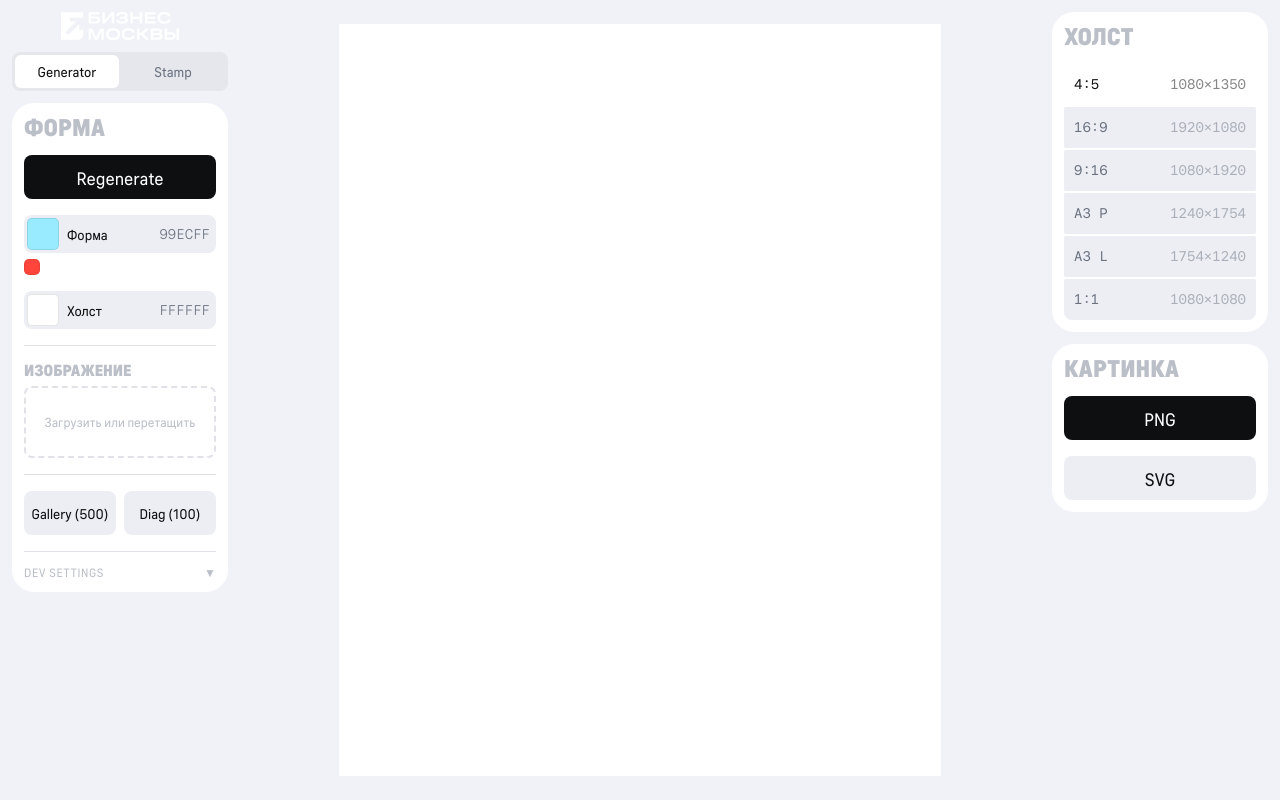
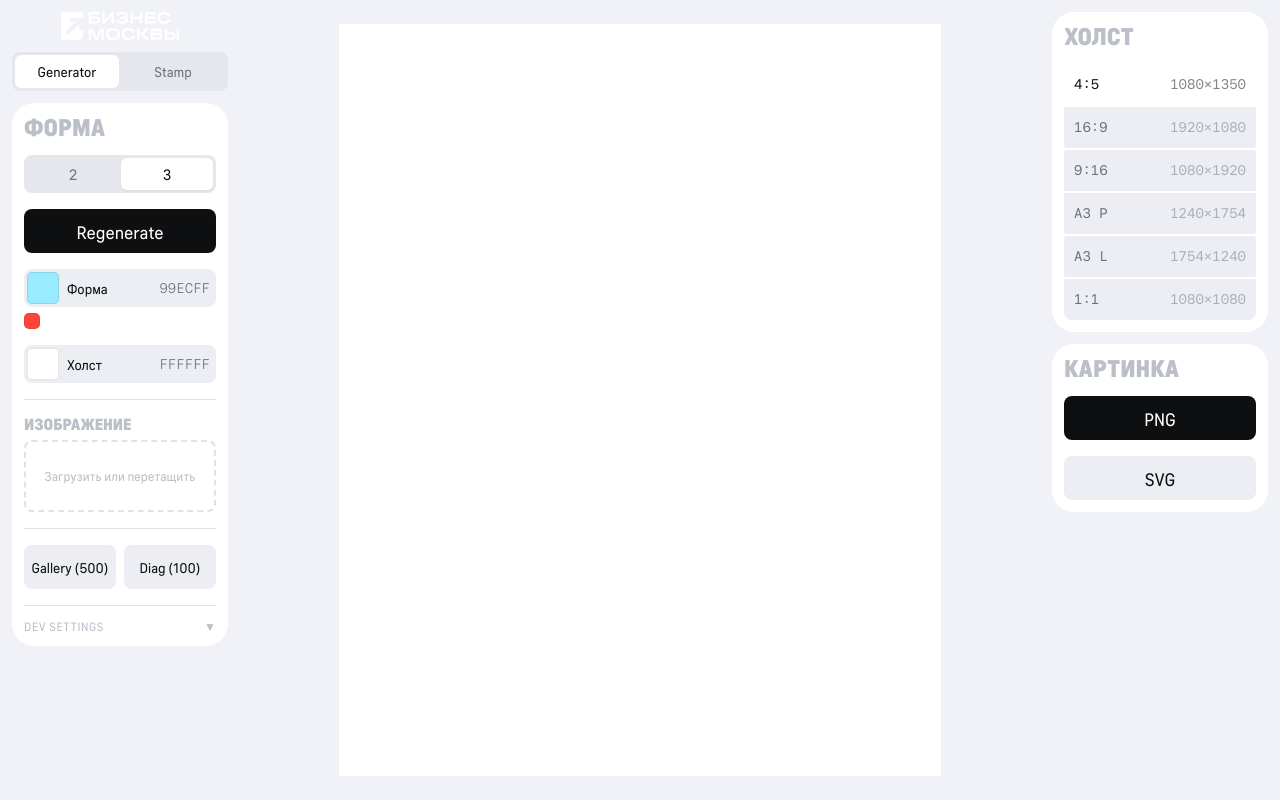
Before and after one commit to blessque/rosmolodezh-canvas, a React (Vite) app: page / in a window 1280 px wide. Built offline with nearby package versions, Linux system fonts and the light colour scheme.

Commit message:
feat: rect count segmented control + canvas-aware size contrast

```diff
--- a/src/modes/generator/GeneratorEngine.ts
+++ b/src/modes/generator/GeneratorEngine.ts
@@ -281,14 +281,13 @@ function buildTwoRectLayout(
 function buildThreeRectYCascade(
   docWidth: number, docHeight: number, cornerRadius: number,
   primaryMode: DistortionMode, relation: 'same' | 'opposite',
-  staggerRight: boolean, sr01: number,
+  staggerRight: boolean, sr01: number, sr12: number,
   rotation0: number, rotation1: number,
   topStyle0: TopStyle, topStyle1: TopStyle,
   baseMag: number,
   opts?: GenerateOpts,
 ): { rects: PerspectiveRect[]; overlapFrac01: number } {
   const minStagger = 4 * cornerRadius;
-  const sr12 = rand(0.70, 0.88);
 
   // ── Height coverage: solve h0 so total Y span ≈ docHeight ──────────────
   const yOvlpAbs  = (opts?.overlapFrac ?? rand(0.07, 0.13)) * docHeight;
@@ -334,14 +333,13 @@ function buildThreeRectYCascade(
 function buildThreeRectXCascade(
   docWidth: number, docHeight: number, cornerRadius: number,
   primaryMode: DistortionMode, relation: 'same' | 'opposite',
-  sr01: number,
+  sr01: number, sr12: number,
   rotation0: number, rotation1: number,
   topStyle0: TopStyle, topStyle1: TopStyle,
   baseMag: number,
   opts?: GenerateOpts,
 ): { rects: PerspectiveRect[]; overlapFrac01: number } {
   const minStagger = 4 * cornerRadius;
-  const sr12 = rand(0.70, 0.88);
 
   // ── Width coverage: solve w0 so total X span ≈ docWidth ──────────────────
   const xOvlpAbs = (opts?.overlapFrac ?? rand(0.07, 0.13)) * docWidth;
@@ -405,7 +403,26 @@ export function generateCompoundShape(
 
   const staggerRight = primaryMode === 'lean-left'; // expose rect[0]'s raised LEFT edge
 
-  const sizeRatio = opts?.sizeRatio ?? (rectCountActual === 3 ? rand(0.70, 0.88) : rand(0.57, 0.85));
+  let sr01: number;
+  let sr12: number;
+  if (opts?.sizeRatio !== undefined) {
+    sr01 = opts.sizeRatio;
+    sr12 = opts.sizeRatio;
+  } else if (canvasAspect === 'wide') {
+    sr01 = rectCountActual === 3 ? rand(0.50, 0.65) : rand(0.38, 0.52);
+    sr12 = rectCountActual === 3 ? rand(0.50, 0.65) : sr01;
+  } else if (canvasAspect === 'portrait') {
+    sr01 = rand(0.62, 0.76);
+    sr12 = rand(0.62, 0.76);
+  } else if (canvasAspect === 'portrait-4-5') {
+    sr01 = rand(0.65, 0.80);
+    sr12 = rand(0.65, 0.80);
+  } else {
+    // square — keep current mild contrast
+    sr01 = rectCountActual === 3 ? rand(0.70, 0.88) : rand(0.57, 0.85);
+    sr12 = sr01;
+  }
+  const sizeRatio = sr01; // representative value for meta reporting
 
   const rotation0 = opts?.rotation0 ?? rand(-8, 8);
   const rotation1 = opts?.rotation1 ?? rand(-8, 8);
@@ -424,7 +441,7 @@ export function generateCompoundShape(
     if (canvasAspect === 'wide') {
       const r = buildThreeRectXCascade(
         docWidth, docHeight, cornerRadius,
-        primaryMode, relation, sizeRatio,
+        primaryMode, relation, sr01, sr12,
         rotation0, rotation1, topStyle0, topStyle1, baseMag,
         opts,
       );
@@ -432,7 +449,7 @@ export function generateCompoundShape(
     } else {
       const r = buildThreeRectYCascade(
         docWidth, docHeight, cornerRadius,
-        primaryMode, relation, staggerRight, sizeRatio,
+        primaryMode, relation, staggerRight, sr01, sr12,
         rotation0, rotation1, topStyle0, topStyle1, baseMag,
         opts,
       );
--- a/src/modes/generator/GeneratorPanel.tsx
+++ b/src/modes/generator/GeneratorPanel.tsx
@@ -42,6 +42,8 @@ export function GeneratorPanel() {
   const setCanvasColor = useUIStore((s) => s.setCanvasColor);
   const imagePickerActive   = useUIStore((s) => s.imagePickerActive);
   const setImagePickerActive = useUIStore((s) => s.setImagePickerActive);
+  const rectCount    = useUIStore((s) => s.rectCount);
+  const setRectCount = useUIStore((s) => s.setRectCount);
 
   const [showGallery, setShowGallery] = useState(false);
   const [galleryDiag, setGalleryDiag] = useState(false);
@@ -108,19 +110,15 @@ export function GeneratorPanel() {
   }
 
   // ── Regenerate ───────────────────────────────────────────────────────────
-  function handleRegenerate() {
+  function handleRegenerateWithRectCount(count: 2 | 3) {
     useSceneStore.getState().pushHistory();
     const { documentWidth: w, documentHeight: h } = viewport;
-    const { shape } = generateCompoundShape(w, h, undefined, getCanvasAspect());
-
-    // Preserve existing image if any
+    const opts: GenerateOpts = { rectCount: count };
+    const { shape } = generateCompoundShape(w, h, opts, getCanvasAspect());
     const currentCompound = useSceneStore.getState().objects.find((o) => o.type === 'compound') as CompoundShape | undefined;
     const existingImageUrl = currentCompound?.imageUrl;
-
     useSceneStore.getState().setCompoundShape(shape);
-
     if (existingImageUrl) {
-      // Auto-assign to largest rect
       const largestIdx = shape.rects.reduce(
         (best, r, i) => (r.w * r.h > shape.rects[best]!.w * shape.rects[best]!.h ? i : best),
         0,
@@ -131,9 +129,12 @@ export function GeneratorPanel() {
       const coverTransform = img
         ? computeCoverTransform(img, bbox)
         : { translateX: 0, translateY: 0, scale: 1, rotateDeg: 0 };
-
       useSceneStore.getState().autoAssignLargestRect(existingImageUrl, [largestIdx], coverTransform);
     }
+  }
+
+  function handleRegenerate() {
+    handleRegenerateWithRectCount(rectCount);
   }
 
   function handleDevChange(opts: GenerateOpts) {
@@ -164,6 +165,22 @@ export function GeneratorPanel() {
     <>
       <div className="bg-white rounded-[22px] p-3 flex flex-col gap-4">
         <h2 className="font-cond-black font-black text-[24px] text-[#BBBFC8] uppercase leading-none">Форма</h2>
+
+        {/* Rect count */}
+        <div className="flex gap-[2px] rounded-[8px] bg-[#E5E7EC] p-[3px]">
+          {([2, 3] as const).map((n) => (
+            <button
+              key={n}
+              onClick={() => { setRectCount(n); handleRegenerateWithRectCount(n); }}
+              className={`flex-1 h-[32px] font-cond-regular text-[15px] rounded-[6px] transition-colors
+                ${rectCount === n
+                  ? 'bg-white text-[#0e0f11] shadow-sm'
+                  : 'text-[#6B7280] hover:text-[#0e0f11]'}`}
+            >
+              {n}
+            </button>
+          ))}
+        </div>
 
         {/* Regenerate */}
         <button
--- a/src/store/uiStore.ts
+++ b/src/store/uiStore.ts
@@ -21,6 +21,7 @@ interface UIStoreState {
   stampStep: number;
   stampRotate45: boolean;
   stampImageUrl: string | null;
+  rectCount: 2 | 3;
 
   setMode: (mode: AppMode) => void;
   setViewport: (partial: Partial<ViewportState>) => void;
@@ -33,6 +34,7 @@ interface UIStoreState {
   setStampImageUrl: (url: string | null) => void;
   imagePickerActive: boolean;
   setImagePickerActive: (v: boolean) => void;
+  setRectCount: (v: 2 | 3) => void;
 }
 
 export const useUIStore = create<UIStoreState>((set) => ({
@@ -52,6 +54,7 @@ export const useUIStore = create<UIStoreState>((set) => ({
   stampStep: 120,
   stampRotate45: false,
   stampImageUrl: null,
+  rectCount: 3,
   imagePickerActive: false,
 
   setMode: (mode) => set({ mode }),
@@ -71,4 +74,5 @@ export const useUIStore = create<UIStoreState>((set) => ({
   setStampRotate45: (v) => set({ stampRotate45: v }),
   setStampImageUrl: (url) => set({ stampImageUrl: url }),
   setImagePickerActive: (v) => set({ imagePickerActive: v }),
+  setRectCount: (v) => set({ rectCount: v }),
 }));
```
